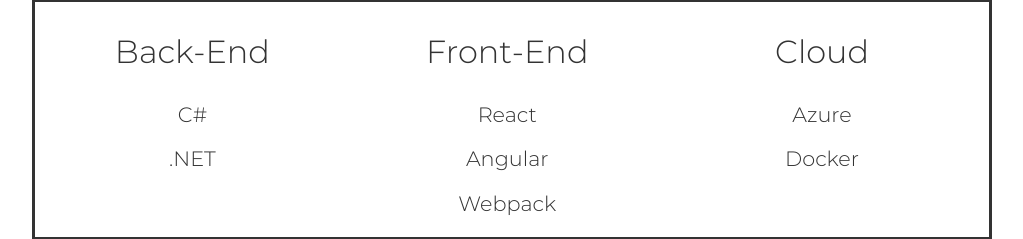
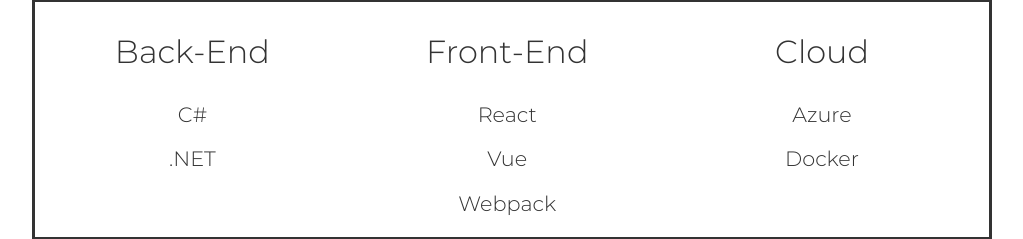
Before and after one commit to PaulHJoo/profile, a React app: page / in a window 1280 px wide. Shown: the part 1957-2196 px from the top of the page, without its empty margins (128-1151 px from the left). Built offline with nearby package versions, Linux system fonts and the light colour scheme.

Commit message:
Update skills.

```diff
--- a/src/profile/skill-table.tsx
+++ b/src/profile/skill-table.tsx
@@ -39,7 +39,7 @@ class SkillsTable extends React.Component<ISkillsTableProps> {
                                 React
                             </p>
                             <p className="text-center text-small">
-                                Angular
+                                Vue
                             </p>
                             <p className="text-center text-small">
                                 Webpack
```
